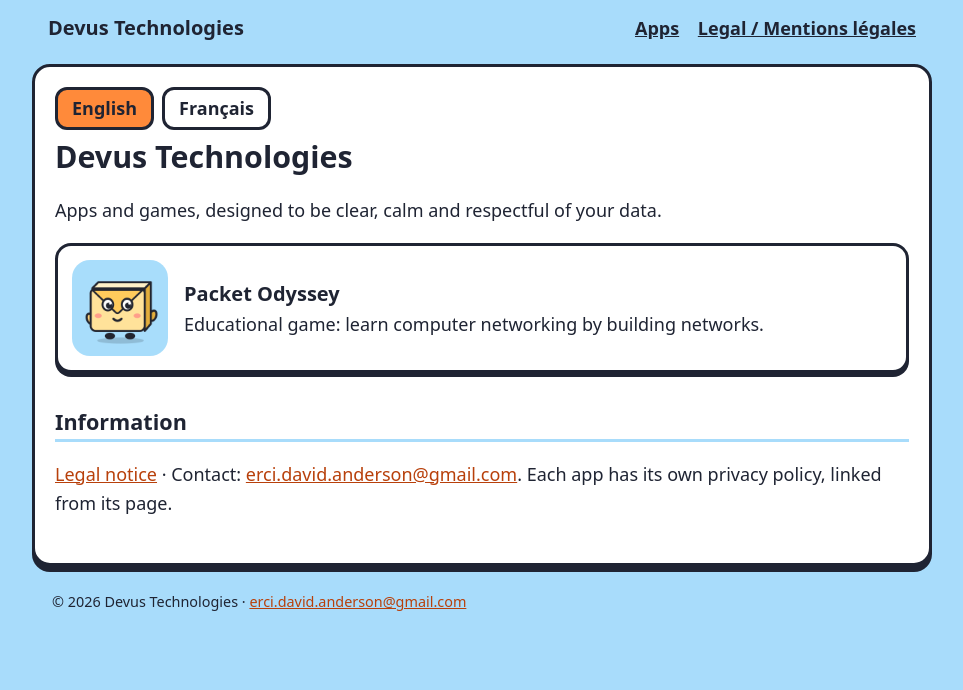
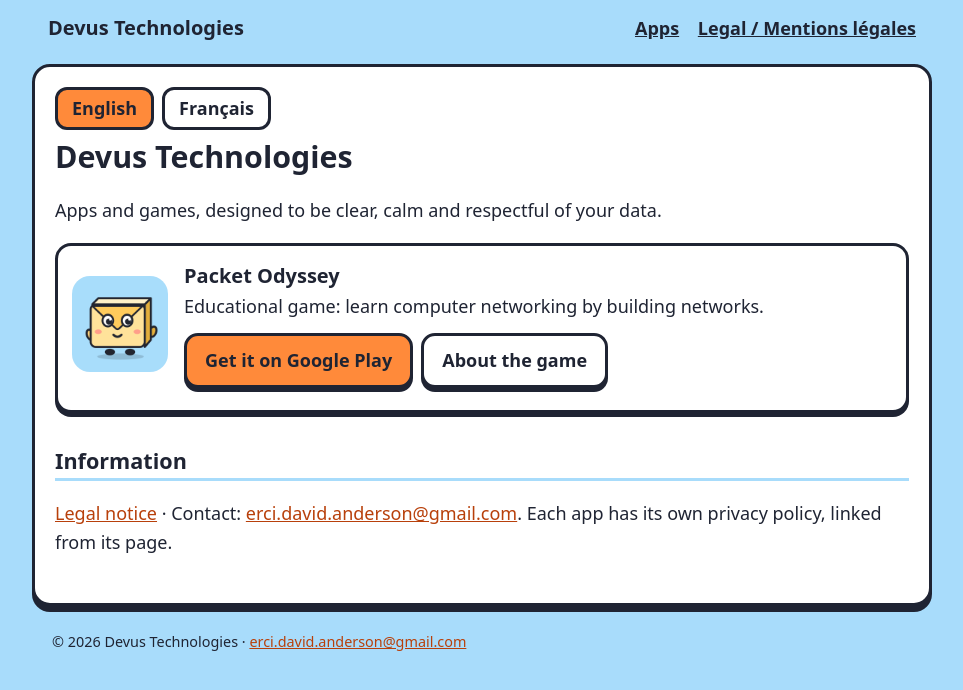
Before and after one commit to Devus-Technologies/devus-technologies.github.io, a Jekyll site: the page built from index.html, in a window 1280 px wide. Shown: the top 690 px of the page, without its empty margins (158-1121 px from the left). Built offline with Jekyll 4.4.1, drawn with Linux system fonts in a browser that asks for light colours.

Commit message:
Add Google Play links: on each app card of the home page and at the top of the Packet Odyssey page
Co-Authored-By: Claude Opus 5.5 <noreply@anthropic.com>

```diff
--- a/assets/style.css
+++ b/assets/style.css
@@ -29,4 +29,14 @@ body.js.en [data-l=en],body.js.fr [data-l=fr]{display:block}
 .card{display:flex;gap:16px;align-items:center;padding:14px;color:var(--ink);text-decoration:none;border:3px solid var(--ink);border-radius:16px;box-shadow:0 4px 0 var(--ink);background:var(--paper)}
 .card img{border-radius:18px;flex:none}
 .card strong{display:block;font-size:1.25rem}
-.card:hover,.card:focus-visible{background:var(--sky)}
+.card strong a{color:var(--ink);text-decoration:none}
+.card strong a:hover{text-decoration:underline}
+.card .links{margin-top:8px}
+body.js.en .card .links[data-l=en],body.js.fr .card .links[data-l=fr]{display:flex}
+.links{display:flex;flex-wrap:wrap;gap:0}
+.btn.alt{background:var(--paper);color:var(--ink)}
+.btn.big{font-size:1.15rem;padding:12px 24px}
+.btn:hover{filter:brightness(1.06)}
+.store{display:flex;flex-wrap:wrap;align-items:center;gap:4px 12px}
+.store .btn{margin-right:0}
+@media(max-width:520px){.card{flex-direction:column;align-items:flex-start}}
--- a/index.html
+++ b/index.html
@@ -15,15 +15,18 @@ description: Apps and games by Devus Technologies.
 </div>
 
 <div class="cards">
-  <a class="card" href="/packet-odyssey/">
-    <img src="/assets/packet-odyssey/icon-512.png" alt="" width="96" height="96">
+  <div class="card">
+    <a href="/packet-odyssey/" tabindex="-1" aria-hidden="true"><img src="/assets/packet-odyssey/icon-512.png" alt="" width="96" height="96"></a>
     <span>
-      <strong>Packet Odyssey</strong>
+      <strong><a href="/packet-odyssey/">Packet Odyssey</a></strong>
       <span data-l="en">Educational game: learn computer networking by building networks.</span>
       <span data-l="fr">Jeu éducatif : apprends les réseaux informatiques en les construisant.</span>
+      <span class="links" data-l="en"><a class="btn" href="https://play.google.com/store/apps/details?id=com.packetodyssey.app">Get it on Google Play</a><a class="btn alt" href="/packet-odyssey/">About the game</a></span>
+      <span class="links" data-l="fr"><a class="btn" href="https://play.google.com/store/apps/details?id=com.packetodyssey.app">Disponible sur Google Play</a><a class="btn alt" href="/packet-odyssey/">Découvrir le jeu</a></span>
     </span>
-  </a>
-  <!-- Add one card per app: copy the block above, then create /<app>/ with its own privacy/ page. -->
+  </div>
+  <!-- Add one card per app: copy the block above (store link included), then create /<app>/ with its own
+       privacy/ page and the same store button at the top of its page. -->
 </div>
 
 <h2 data-l="en">Information</h2>
--- a/packet-odyssey/index.html
+++ b/packet-odyssey/index.html
@@ -11,7 +11,8 @@ description: Packet Odyssey is an educational game that teaches the basics of co
   routers, modems and Wi-Fi access points onto floating islands, pull the right cables, give each device an
   address, then send a ping and watch Paquet, a friendly envelope, travel across your network, step by step.</p>
   <p class="hero"><img src="/assets/packet-odyssey/feature-graphic-en.png" alt="Packet Odyssey" width="1024" height="500"></p>
-  <p><a class="btn" href="/packet-odyssey/privacy/">Privacy policy</a> <a class="btn" href="/packet-odyssey/terms/">Terms of use</a> <a class="btn" href="mailto:erci.david.anderson@gmail.com">Contact and support</a></p>
+  <p class="store"><a class="btn big" href="https://play.google.com/store/apps/details?id=com.packetodyssey.app">Get it on Google Play</a> <span class="note">Free, for Android phones and tablets.</span></p>
+  <p><a class="btn alt" href="/packet-odyssey/privacy/">Privacy policy</a> <a class="btn alt" href="/packet-odyssey/terms/">Terms of use</a> <a class="btn alt" href="mailto:erci.david.anderson@gmail.com">Contact and support</a></p>
 
   <h2>The game</h2>
   <ul>
@@ -53,7 +54,8 @@ description: Packet Odyssey is an educational game that teaches the basics of co
   tire les bons câbles, donne une adresse à chaque appareil, puis envoie un ping et regarde Paquet, une enveloppe
   amicale, traverser ton réseau pas à pas.</p>
   <p class="hero"><img src="/assets/packet-odyssey/feature-graphic-fr.png" alt="Packet Odyssey" width="1024" height="500"></p>
-  <p><a class="btn" href="/packet-odyssey/privacy/#fr">Politique de confidentialité</a> <a class="btn" href="/packet-odyssey/terms/">Conditions d'utilisation</a> <a class="btn" href="mailto:erci.david.anderson@gmail.com">Contact et assistance</a></p>
+  <p class="store"><a class="btn big" href="https://play.google.com/store/apps/details?id=com.packetodyssey.app">Disponible sur Google Play</a> <span class="note">Gratuit, pour téléphones et tablettes Android.</span></p>
+  <p><a class="btn alt" href="/packet-odyssey/privacy/#fr">Politique de confidentialité</a> <a class="btn alt" href="/packet-odyssey/terms/">Conditions d'utilisation</a> <a class="btn alt" href="mailto:erci.david.anderson@gmail.com">Contact et assistance</a></p>
 
   <h2>Le jeu</h2>
   <ul>
```
